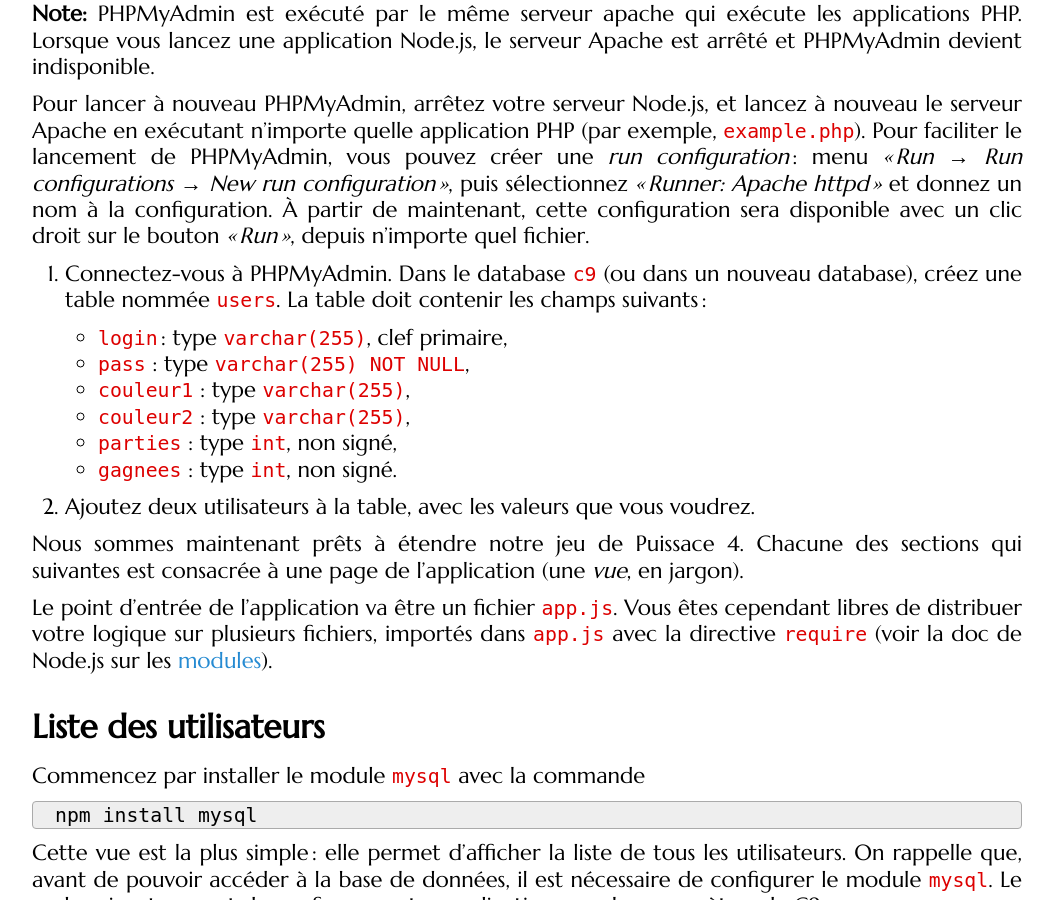
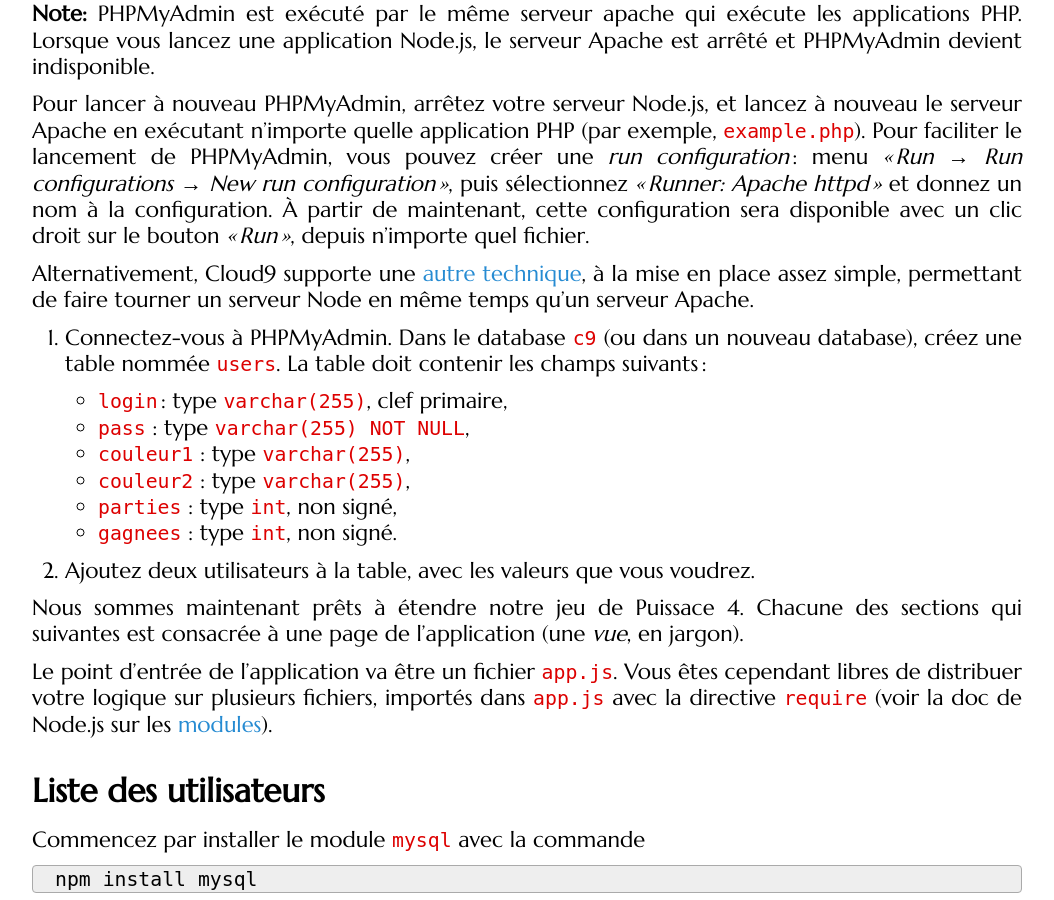
Before and after one commit to defeo/aws, a Jekyll site: the page built from _tutorials/accounts-node.md, in a window 1280 px wide and 900 px high, scrolled down 2072 px. Shown: the whole window, without its empty margins (113-1167 px from the left). Built offline with Jekyll 4.4.1, drawn with Linux system fonts in a browser that asks for light colours; some web fonts are replaced.

Commit message:
Added a hint for PHPMyAdmin + Node

```diff
--- a/_tutorials/accounts-node.md
+++ b/_tutorials/accounts-node.md
@@ -100,6 +100,11 @@ sélectionnez *« Runner: Apache httpd »* et donnez un nom à la
 configuration. À partir de maintenant, cette configuration sera
 disponible avec un clic droit sur le bouton *« Run »*, depuis
 n'importe quel fichier.
+
+Alternativement, Cloud9 supporte une
+[autre technique](https://docs.c9.io/docs/multiple-ports#section-how-to-run-phpmyadmin-at-the-same-time-as-your-nodejs-ruby-on-rails-or-other-application),
+à la mise en place assez simple, permettant de faire tourner un
+serveur Node en même temps qu'un serveur Apache.
 
 1. Connectez-vous à PHPMyAdmin. Dans le database `c9` (ou dans un
    nouveau database), créez une table nommée `users`. La table doit
```
